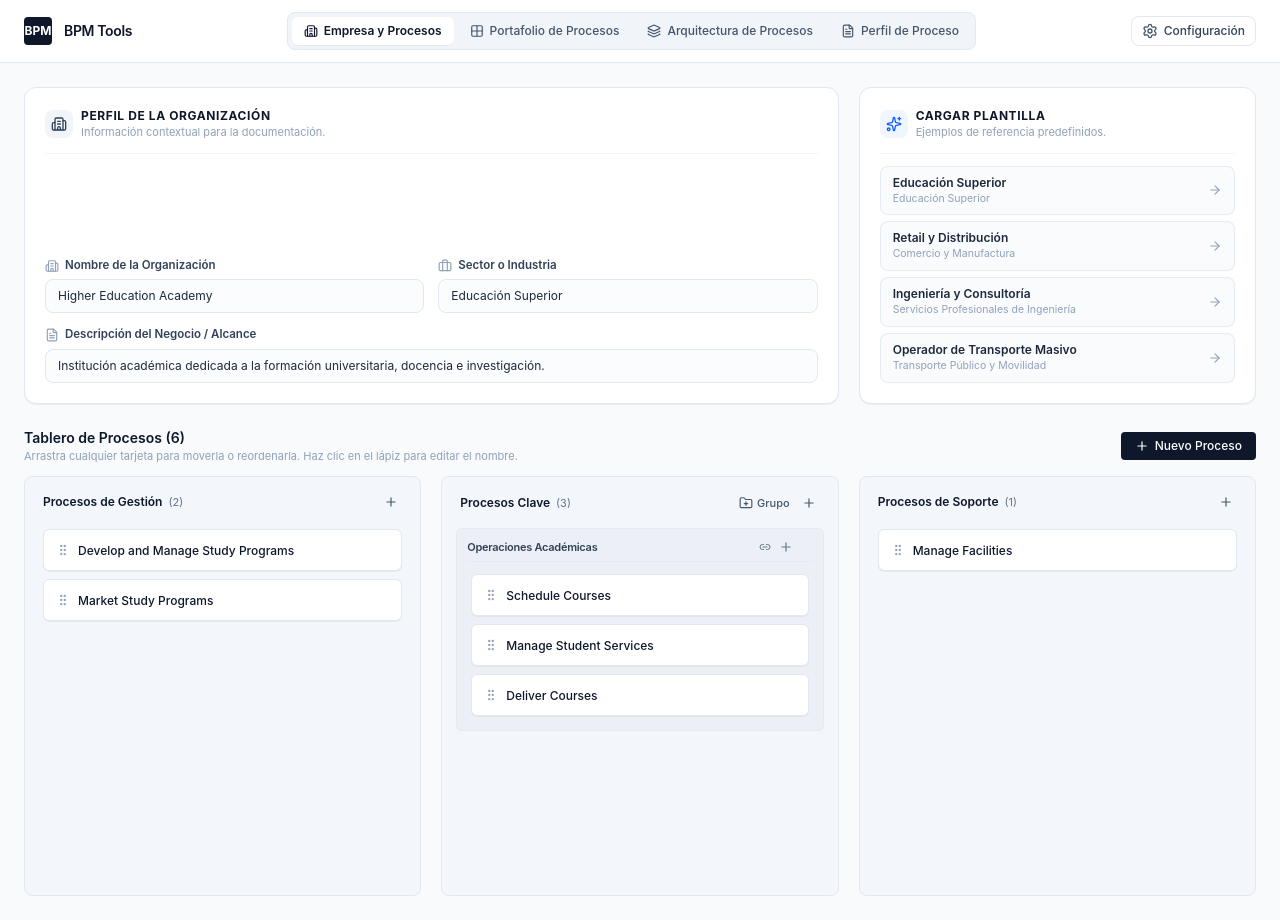
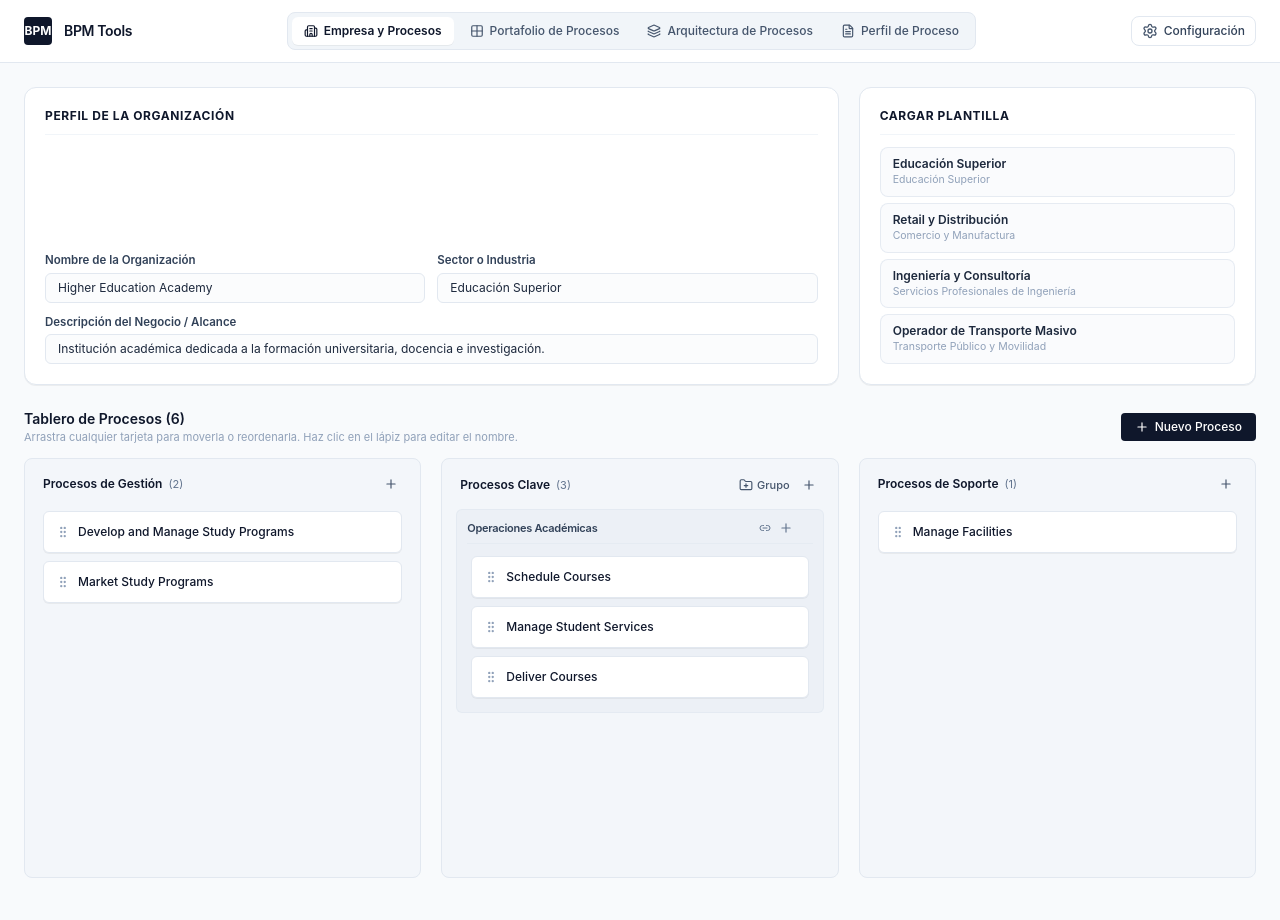
Before and after one commit to Xan007/bpm-toolkit, a React (Vite) app: page / in a window 1280 px wide. Built offline with nearby package versions, Linux system fonts and the light colour scheme.

Commit message:
refactor: simplify organization profile and template loader UI without icons and subtitles

```diff
--- a/src/components/CompanyProfileSection.tsx
+++ b/src/components/CompanyProfileSection.tsx
@@ -1,6 +1,5 @@
 import React from 'react';
 import { CompanyProfile } from '../types';
-import { Building2, Briefcase, FileText } from 'lucide-react';
 
 interface CompanyProfileSectionProps {
   company: CompanyProfile;
@@ -15,64 +14,46 @@ export const CompanyProfileSection: React.FC<CompanyProfileSectionProps> = ({
 }) => {
   return (
     <div className="md:col-span-2 bg-white border border-slate-200 rounded-xl p-5 shadow-2xs flex flex-col justify-between">
-      <div className="flex items-center justify-between pb-3 mb-4 border-b border-slate-100">
-        <div className="flex items-center gap-2">
-          <div className="w-7 h-7 rounded-lg bg-slate-100 text-slate-700 flex items-center justify-center">
-            <Building2 className="w-4 h-4" />
-          </div>
-          <div>
-            <h2 className="text-xs font-bold text-slate-900 uppercase tracking-wider">
-              {isEs ? 'Perfil de la Organización' : 'Organization Profile'}
-            </h2>
-            <p className="text-[11px] text-slate-400">
-              {isEs
-                ? 'Información contextual para la documentación.'
-                : 'Contextual info for documentation and reporting.'}
-            </p>
-          </div>
-        </div>
+      <div className="pb-2.5 mb-3.5 border-b border-slate-100">
+        <h2 className="text-xs font-bold text-slate-900 uppercase tracking-wider">
+          {isEs ? 'Perfil de la Organización' : 'Organization Profile'}
+        </h2>
       </div>
 
-      <div className="grid grid-cols-1 sm:grid-cols-2 gap-3.5 text-xs">
+      <div className="grid grid-cols-1 sm:grid-cols-2 gap-3 text-xs">
         <div>
-          <label className="flex items-center gap-1.5 text-slate-700 font-semibold mb-1.5 text-[11.5px]">
-            <Building2 className="w-3.5 h-3.5 text-slate-400" />
-            <span>{isEs ? 'Nombre de la Organización' : 'Company Name'}</span>
+          <label className="block text-slate-700 font-semibold mb-1 text-[11.5px]">
+            {isEs ? 'Nombre de la Organización' : 'Company Name'}
           </label>
           <input
             type="text"
-            placeholder={isEs ? 'Ej. Higher Education Academy' : 'e.g. Higher Education Academy'}
             value={company.name}
             onChange={(e) => onUpdateCompany({ ...company, name: e.target.value })}
-            className="w-full px-3 py-2 bg-slate-50/50 border border-slate-200 rounded-lg text-slate-800 text-xs placeholder:text-slate-400 outline-none focus:bg-white focus:border-slate-800 focus:ring-1 focus:ring-slate-800 transition-all"
+            className="w-full px-3 py-1.5 bg-slate-50/50 border border-slate-200 rounded-md text-slate-800 text-xs outline-none focus:bg-white focus:border-slate-800 transition-all"
           />
         </div>
 
         <div>
-          <label className="flex items-center gap-1.5 text-slate-700 font-semibold mb-1.5 text-[11.5px]">
-            <Briefcase className="w-3.5 h-3.5 text-slate-400" />
-            <span>{isEs ? 'Sector o Industria' : 'Industry Sector'}</span>
+          <label className="block text-slate-700 font-semibold mb-1 text-[11.5px]">
+            {isEs ? 'Sector o Industria' : 'Industry Sector'}
           </label>
           <input
             type="text"
-            placeholder={isEs ? 'Ej. Educación Superior, Logística...' : 'e.g. Higher Education, Logistics...'}
             value={company.industry}
             onChange={(e) => onUpdateCompany({ ...company, industry: e.target.value })}
-            className="w-full px-3 py-2 bg-slate-50/50 border border-slate-200 rounded-lg text-slate-800 text-xs placeholder:text-slate-400 outline-none focus:bg-white focus:border-slate-800 focus:ring-1 focus:ring-slate-800 transition-all"
+            className="w-full px-3 py-1.5 bg-slate-50/50 border border-slate-200 rounded-md text-slate-800 text-xs outline-none focus:bg-white focus:border-slate-800 transition-all"
           />
         </div>
 
         <div className="sm:col-span-2">
-          <label className="flex items-center gap-1.5 text-slate-700 font-semibold mb-1.5 text-[11.5px]">
-            <FileText className="w-3.5 h-3.5 text-slate-400" />
-            <span>{isEs ? 'Descripción del Negocio / Alcance' : 'Business Description / Scope'}</span>
+          <label className="block text-slate-700 font-semibold mb-1 text-[11.5px]">
+            {isEs ? 'Descripción del Negocio / Alcance' : 'Business Description / Scope'}
           </label>
           <input
             type="text"
-            placeholder={isEs ? 'Resumen general de las operaciones o misión...' : 'Brief overview of operations or mission...'}
             value={company.description}
             onChange={(e) => onUpdateCompany({ ...company, description: e.target.value })}
-            className="w-full px-3 py-2 bg-slate-50/50 border border-slate-200 rounded-lg text-slate-800 text-xs placeholder:text-slate-400 outline-none focus:bg-white focus:border-slate-800 focus:ring-1 focus:ring-slate-800 transition-all"
+            className="w-full px-3 py-1.5 bg-slate-50/50 border border-slate-200 rounded-md text-slate-800 text-xs outline-none focus:bg-white focus:border-slate-800 transition-all"
           />
         </div>
       </div>
--- a/src/components/LoadExampleSection.tsx
+++ b/src/components/LoadExampleSection.tsx
@@ -1,6 +1,5 @@
 import React from 'react';
 import { EXAMPLES } from '../examples';
-import { Sparkles, ArrowRight } from 'lucide-react';
 
 interface LoadExampleSectionProps {
   onLoadExample: (exampleId: string) => void;
@@ -14,18 +13,10 @@ export const LoadExampleSection: React.FC<LoadExampleSectionProps> = ({
   return (
     <div className="bg-white border border-slate-200 rounded-xl p-5 shadow-2xs flex flex-col justify-between">
       <div>
-        <div className="flex items-center gap-2 pb-3 mb-3 border-b border-slate-100">
-          <div className="w-7 h-7 rounded-lg bg-blue-50 text-blue-600 flex items-center justify-center">
-            <Sparkles className="w-4 h-4" />
-          </div>
-          <div>
-            <h3 className="text-xs font-bold text-slate-900 uppercase tracking-wider">
-              {isEs ? 'Cargar Plantilla' : 'Load Template'}
-            </h3>
-            <p className="text-[11px] text-slate-400">
-              {isEs ? 'Ejemplos de referencia predefinidos.' : 'Ready-to-use reference examples.'}
-            </p>
-          </div>
+        <div className="pb-2.5 mb-3 border-b border-slate-100">
+          <h3 className="text-xs font-bold text-slate-900 uppercase tracking-wider">
+            {isEs ? 'Cargar Plantilla' : 'Load Template'}
+          </h3>
         </div>
 
         <div className="grid grid-cols-1 gap-1.5">
@@ -43,7 +34,6 @@ export const LoadExampleSection: React.FC<LoadExampleSectionProps> = ({
                   {ex.company.industry}
                 </span>
               </div>
-              <ArrowRight className="w-3.5 h-3.5 text-slate-400 group-hover:text-white group-hover:translate-x-0.5 transition-all shrink-0 ml-2" />
             </button>
           ))}
         </div>
```
